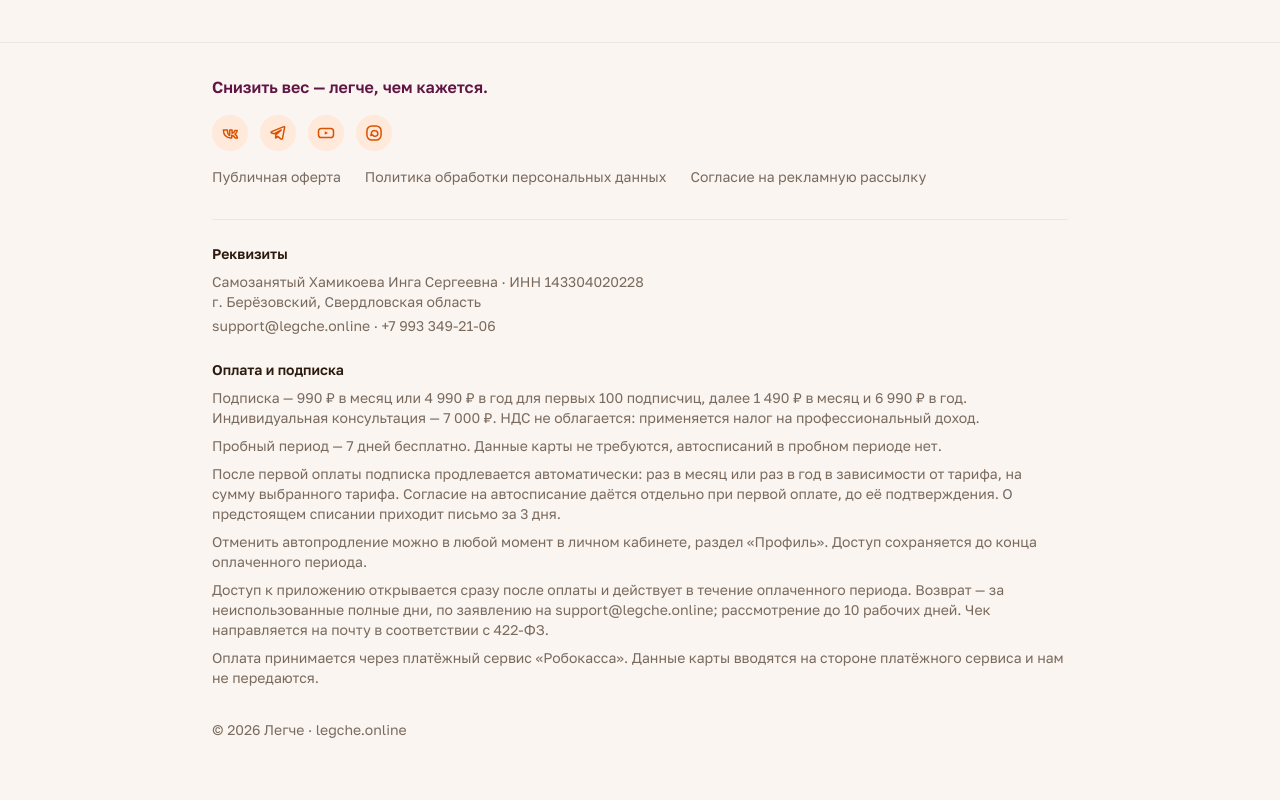
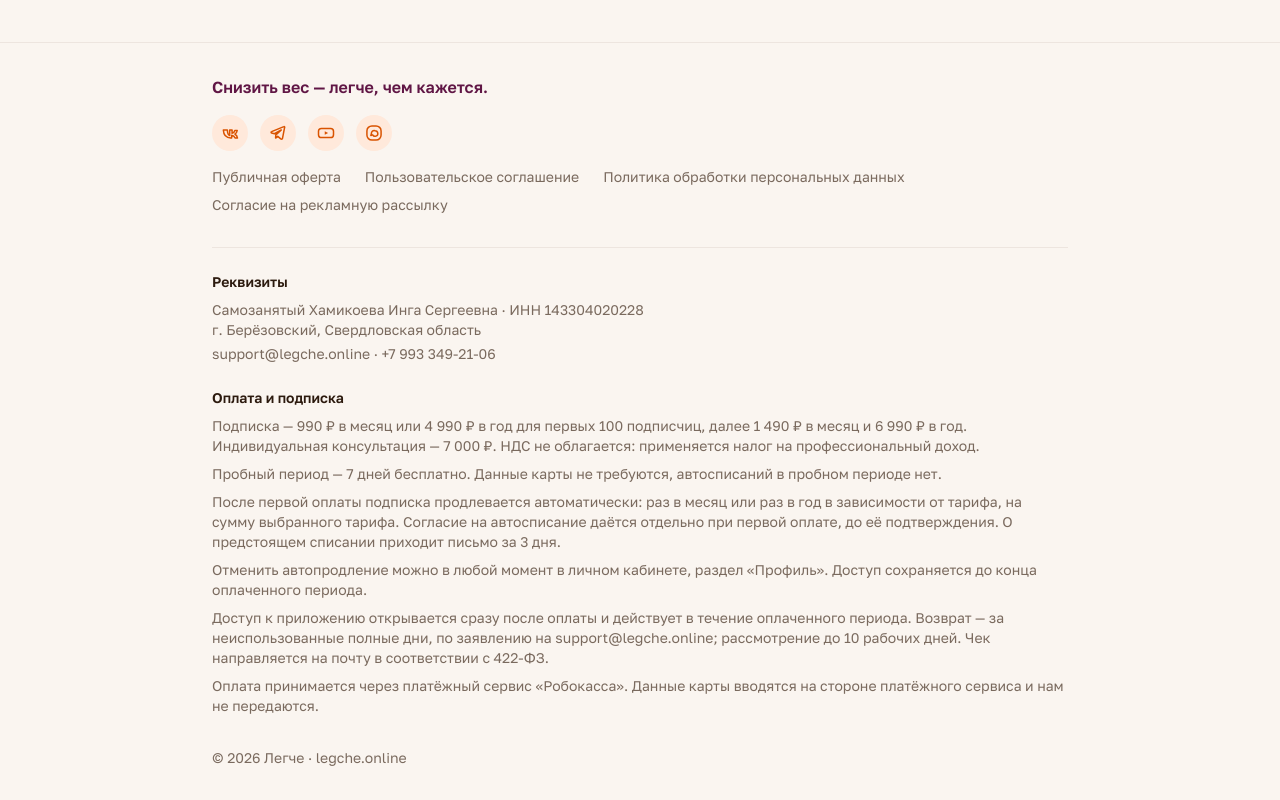
Before and after one commit to ingakhamikoeva/legche-landing, a React (Vite) app: page / in a window 1280 px wide. Shown: the part 4705-5505 px from the top of the page. Before the commit the page ends 5477 px from the top, so only its background shows below. Built offline with nearby package versions, Linux system fonts and the light colour scheme.

Commit message:
Add files via upload

```diff
--- a/src/components/Sections.tsx
+++ b/src/components/Sections.tsx
@@ -369,6 +369,7 @@ export function Footer() {
         </div>
         <div className="mt-4 flex flex-wrap gap-x-6 gap-y-2">
           <a href="/oferta" className="hover:text-orange">Публичная оферта</a>
+          <a href="/user-agreement.html" className="hover:text-orange">Пользовательское соглашение</a>
           <a href="/privacy" className="hover:text-orange">Политика обработки персональных данных</a>
           <a href="/consent-marketing" className="hover:text-orange">Согласие на рекламную рассылку</a>
         </div>
```
